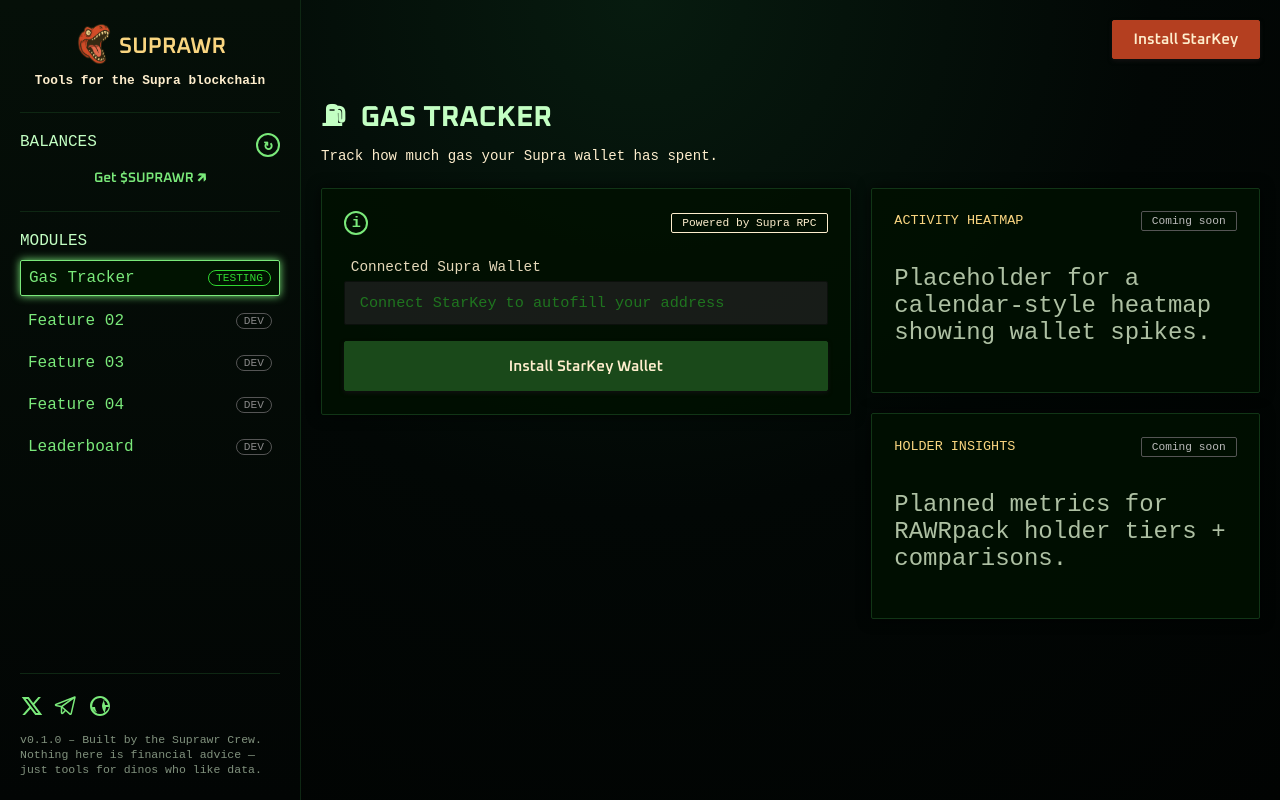
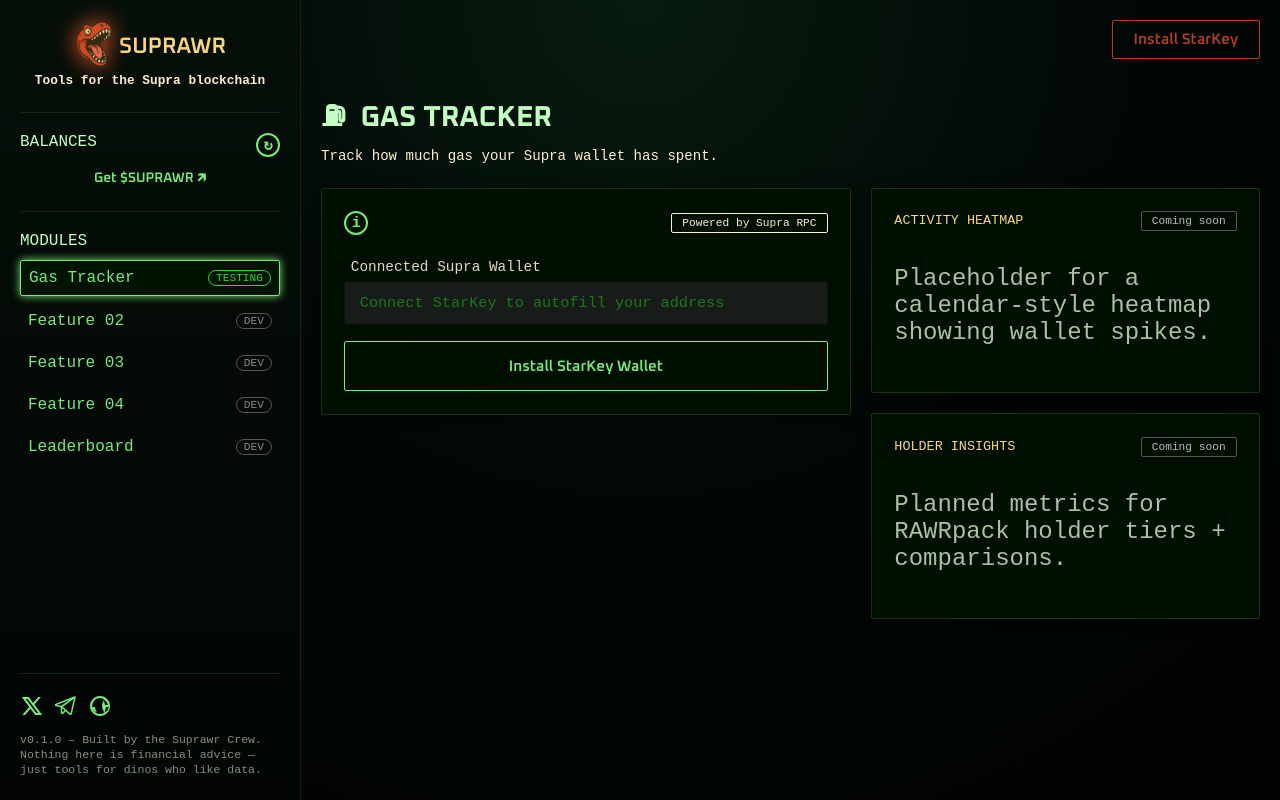
Before and after one commit to n8tr0nc/suprawr-dino-dash, a Next.js app: page / in a window 1280 px wide. In both pictures the pointer is over the picture 94 px from the left and 44 px from the top of the page. Built offline with nearby package versions, Linux system fonts and the light colour scheme; no server answers.

Commit message:
Lot's of glow

```diff
--- a/app/gas.css
+++ b/app/gas.css
@@ -71,6 +71,21 @@
   object-fit: contain;
 }
 
+/* NEW: hover grow + glow for logo head only */
+.sidebar-brand-logo {
+  cursor: pointer;
+  transition: transform 0.18s ease-out, filter 0.18s ease-out;
+}
+
+.sidebar-brand-logo:hover {
+  transform: scale(1.12);
+  filter: drop-shadow(0 0 10px #d5502c);
+}
+
+.sidebar-brand-logo:active {
+  transform: scale(1.05);
+}
+
 .sidebar-brand-title {
   font-family: "Oxanium", system-ui, -apple-system, BlinkMacSystemFont,
     "Segoe UI", sans-serif;
@@ -142,7 +157,8 @@
 }
 
 .sidebar-module:hover {
-  text-shadow: 0 0 8px #7ae97a;
+  text-shadow: 0 0 8px #c3ffc3;
+  color: #c3ffc3;
 }
 
 .sidebar-module-badge {
@@ -387,7 +403,7 @@
   border: 1px solid #30d630;
   max-width: 420px;
   width: 100%;
-  box-shadow: 0 0 18px rgba(0, 0, 0, 0.8);
+  box-shadow: 0 0 20px #30d630;
   color: #feeecd;
   font-family: monospace;
   padding: 1.25rem 1.5rem;
@@ -533,22 +549,25 @@
 .primary-button {
   width: 100%;
   padding: 0.9rem 1rem;
-  background: #1a491a;
+  background: transparent;
   border-radius: 2px;
   font-family: /*monospace*/ "Oxanium", system-ui, -apple-system,
     BlinkMacSystemFont, "Segoe UI", sans-serif;
   font-size: 0.95rem;
   font-weight: 600;
   cursor: pointer;
-  border: 1px solid #1a491a;
-  color: #feeecd;
+  border: 1px solid #7ae97a;
+  color: #7ae97a;
   transition: background 0.2s ease, color 0.2s ease, box-shadow 0.2s ease,
     transform 0.08s ease;
 }
 
 .primary-button:hover:not(:disabled) {
-  background: #387038;
-  box-shadow: 0 0 8px #387038;
+  background: transparent;
+  box-shadow: 0 0 8px #c3ffc3;
+  text-shadow: 0 0 8px #c3ffc3;
+  color: #c3ffc3;
+  border: 1px solid #c3ffc3;
 }
 
 .primary-button:disabled {
@@ -682,9 +701,9 @@ code {
 }
 
 .get-suprawr-link:hover {
-  color: #7ae97a;
+  color: #c3ffc3;
   text-decoration: none;
-  text-shadow: 0px 0px 8px #7ae97a;
+  text-shadow: 0px 0px 8px #c3ffc3;
 }
 
 .holder-tier-balance {
@@ -694,7 +713,7 @@ code {
 /* Top-right connect/disconnect button */
 .top-right-wallet-button {
   padding: 0.55rem 1.3rem;
-  background: #b43f20;
+  background: transparent;
   border-radius: 2px;
   font-family: /*monospace*/ "Oxanium", system-ui, -apple-system,
     BlinkMacSystemFont, "Segoe UI", sans-serif;
@@ -702,15 +721,18 @@ code {
   font-weight: 600;
   cursor: pointer;
   border: 1px solid #b43f20;
-  color: #feeecd;
+  color: #b43f20;
   transition: background 0.2s ease, color 0.2s ease, box-shadow 0.2s ease,
     transform 0.08s ease;
 }
 
 .top-right-wallet-button:hover:not(:disabled),
 .top-right-wallet-button:hover {
-  background: #d5502c;
-  box-shadow: 0 0 10px rgba(255, 147, 147, 0.7);
+  background: transparent;
+  box-shadow: 0 0 8px #d5502c;
+  text-shadow: 0 0 8px #d5502c;
+  color: #d5502c;
+  border: 1px solid #d5502c;
 }
 
 .top-right-wallet-button:active:not(:disabled) {
```
